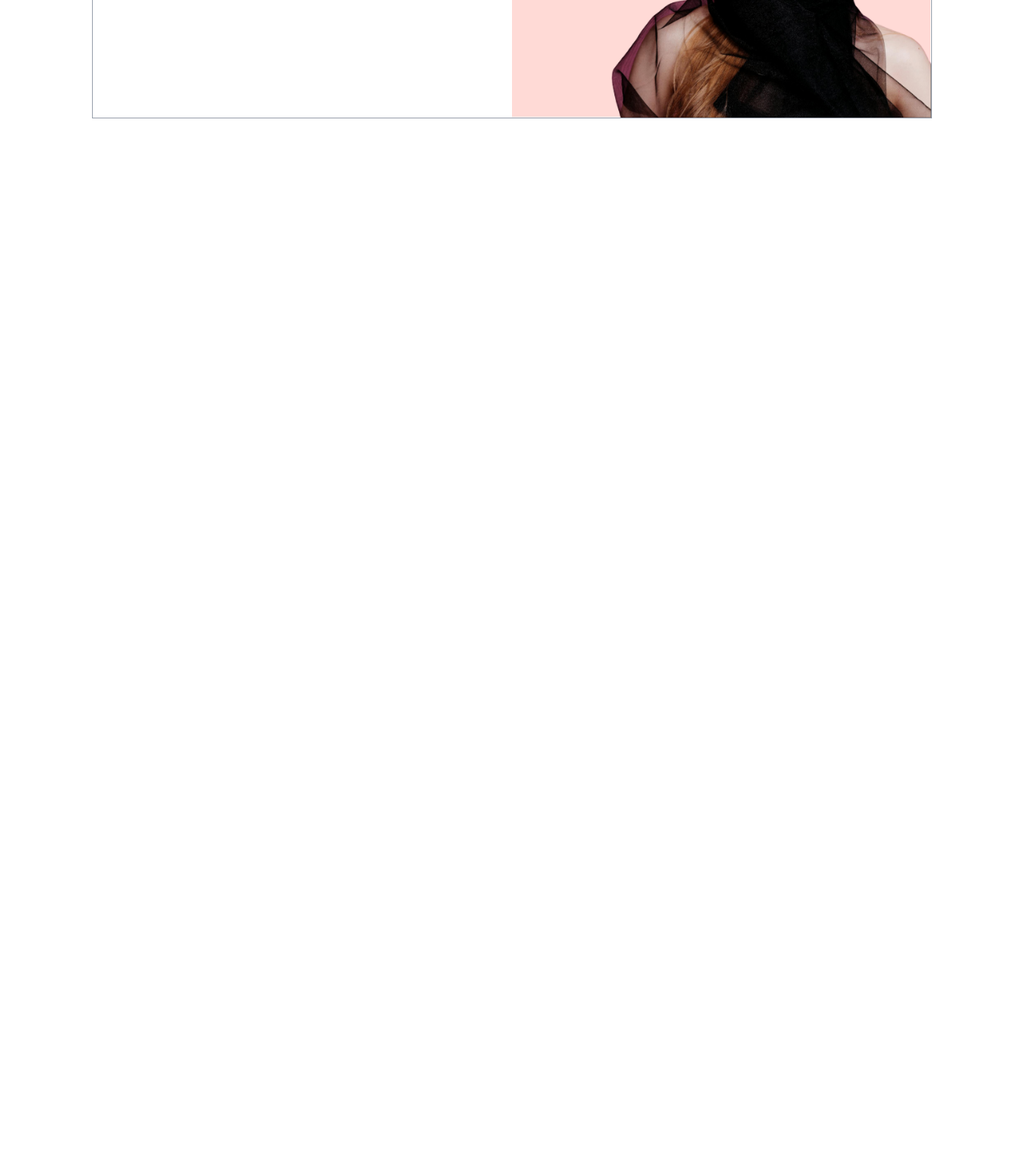
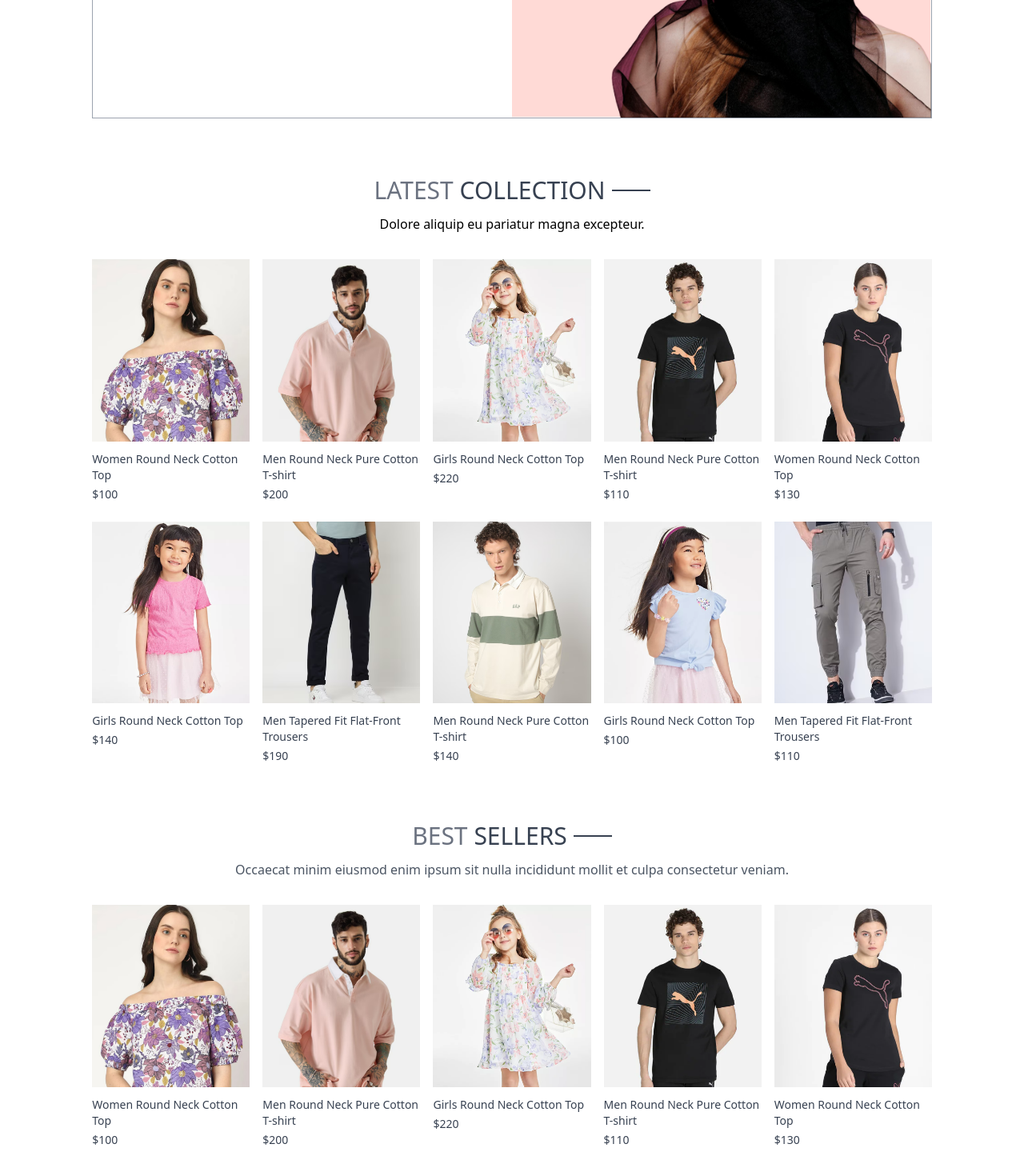
Before and after one commit to PhungNhatfr/e-commerce, a React (Create React App) app in the folder frontend/: page / in a window 1280 px wide. Shown: the part 354-1824 px from the top of the page at 80% size. Before the commit the page ends 800 px from the top, so only its background shows below. Built offline with nearby package versions, Linux system fonts and the light colour scheme.

Commit message:
Finish UI for homepage

```diff
--- /dev/null
+++ b/frontend/src/components/BestSeller.jsx
@@ -0,0 +1,37 @@
+import React, { useContext, useEffect, useState } from 'react'
+import { ShopContext } from '../context/ShopContext'
+import ProductItem from './ProductItem';
+import Title from './Title';
+
+const BestSeller = () => {
+
+    const { products } = useContext(ShopContext);
+    const [bestSeller, setBestSeller] = useState([]);
+
+    useEffect(() => {
+        const bestProduct = products.filter((item) => (item.bestseller))
+        setBestSeller(bestProduct.slice(0, 5))
+        console.log(bestSeller);
+    },[])
+
+  return (
+      <div className='my-10'>
+          <div className='text-center text-3xl py-8'>
+              <Title text1={'BEST'} text2={'SELLERS'} />
+              <p className='w-3/4 m-auto text-xs sm:text-sm md:text-base text-gray-600'>
+                Occaecat minim eiusmod enim ipsum sit nulla incididunt mollit et culpa consectetur veniam.
+              </p>
+          </div>
+
+          <div className='grid grid-cols-2 sm:grid-cols-3 md:grid-cols-4 lg:grid-cols-5 gap-4 gap-y-6'>
+              {
+                  bestSeller.map((item, index) => (
+                    <ProductItem key={index} id={item._id} image={item.image} name={item.name} price={item.price} />
+                    ))
+              }
+          </div>
+      </div>
+  )
+}
+
+export default BestSeller
--- /dev/null
+++ b/frontend/src/components/LatestCollection.jsx
@@ -0,0 +1,40 @@
+import React, { useContext, useEffect, useState } from 'react'
+import { ShopContext } from '../context/ShopContext'
+import ProductItem from './ProductItem';
+import Title from './Title';
+
+const LatestCollection = () => {
+
+    const { products } = useContext(ShopContext);
+    const [lastestProducts, setLatestProducts] = useState([]);
+
+    useEffect(() => {
+        setLatestProducts(products.slice(0, 10));
+    }, [])
+
+  return (
+      <div className='my-10'>
+          <div className='text-center py-8 text-3xl'>
+              <Title text1={'LATEST'} text2={'COLLECTION'} />
+              <p className='w-3/4 m-auto text-xs sm:text-sm md:text-base text-graqy-600'>
+                Dolore aliquip eu pariatur magna excepteur.
+              </p>
+          </div>
+
+
+          {/* Rendering Products */}
+          <div className='grid grid-cols-2 sm:grid-cols-3 md:grid-cols-4 lg:grid-cols-5 gap-4 gap-y-6 '>
+              {
+                  lastestProducts.map((item, index) => (
+                    <ProductItem key={index} id={item._id} image={item.image} name={item.name} price={item.price} />
+                    ))
+              }
+          </div>
+
+
+
+      </div>
+  )
+}
+
+export default LatestCollection
--- a/frontend/src/components/Navbar.jsx
+++ b/frontend/src/components/Navbar.jsx
@@ -9,7 +9,7 @@
   return (
       <div className='flex items-center justify-between py-5 font-medium'>
 
-          <img src={assets.logo} className="w-36" alt="logo" />
+          <Link to={"/"}><img src={assets.logo} className="w-36" alt="logo" /></Link>
 
           <ul className='hidden sm:flex gap-5 text-sm text-gray-700'>
 
--- /dev/null
+++ b/frontend/src/components/ProductItem.jsx
@@ -0,0 +1,21 @@
+import React, { useContext } from 'react'
+import { Link } from 'react-router-dom';
+import { ShopContext } from '../context/ShopContext';
+
+
+const ProductItem = ({ id, image, name, price }) => {
+
+    const { currency } = useContext(ShopContext);
+
+  return (
+      <Link className='text-gray-700 cursor-pointer' to={`/product/${id}`} >
+          <div className='overflow-hidden'>
+            <img className='hover:scale-110 transition ease-in-out' src={image[0]} alt="image-product" />
+          </div>
+          <p className='pt-3 pb-1 text-sm'>{name}</p>
+          <p className='text-sm font-medium'>{currency}{price}</p>
+      </Link>
+  )
+}
+
+export default ProductItem
--- /dev/null
+++ b/frontend/src/components/Title.jsx
@@ -0,0 +1,15 @@
+import React from 'react'
+
+const Title = ({ text1, text2 }) => {
+    return (
+
+        <div className='inline-flex gap-2 items-center mb-3'>
+            <p className='text-gray-500'>{text1} <span className='text-gray-700 font-medium'>{text2}</span></p>
+            <p className='w-8 sm:w-12 h-[1px] sm:h-[2px] bg-gray-700'></p>
+        </div>
+
+    )
+
+}
+
+export default Title
--- /dev/null
+++ b/frontend/src/context/ShopContext.jsx
@@ -0,0 +1,23 @@
+import { createContext } from "react";
+import { products } from "../assets/assets";
+
+export const ShopContext = createContext();
+
+const ShopContextProvider = (props) => {
+
+    const currency = '$';
+    const delivery_fee = 10;
+
+    const value = {
+        products, currency, delivery_fee
+    }
+
+    return (
+        <ShopContext.Provider value ={value}>
+            {props.children}
+        </ShopContext.Provider>
+    )
+
+}
+
+export default ShopContextProvider;
--- a/frontend/src/index.css
+++ b/frontend/src/index.css
@@ -5,3 +5,11 @@
 a.active hr {
     display: block;
 }
+
+@media (max-width:640px) {
+    a.active {
+        background-color: black ;
+        color: white;
+}
+
+}
--- a/frontend/src/index.js
+++ b/frontend/src/index.js
@@ -4,11 +4,14 @@
 import App from './App';
 import reportWebVitals from './reportWebVitals';
 import {BrowserRouter} from "react-router-dom"
+import ShopContextProvider from './context/ShopContext';
 
 const root = ReactDOM.createRoot(document.getElementById('root'));
 root.render(
   <BrowserRouter>
-    <App />
+    <ShopContextProvider>
+      <App />
+    </ShopContextProvider>
   </BrowserRouter>
 );
 
--- a/frontend/src/pages/Collection.jsx
+++ b/frontend/src/pages/Collection.jsx
@@ -1,6 +1,8 @@
 import React from 'react'
 
 const Collection = () => {
+
+
   return (
       <div>
 
--- a/frontend/src/pages/Home.jsx
+++ b/frontend/src/pages/Home.jsx
@@ -1,10 +1,14 @@
 import React from 'react'
+import BestSeller from '../components/BestSeller'
 import Hero from '../components/Hero'
+import LatestCollection from '../components/LatestCollection'
 
 const Home = () => {
   return (
       <div>
         <Hero />
+        <LatestCollection />
+        <BestSeller />
       </div>
   )
 }
```
